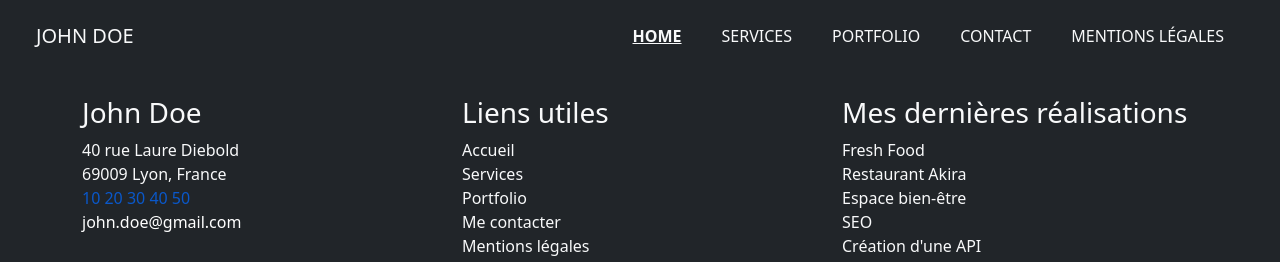
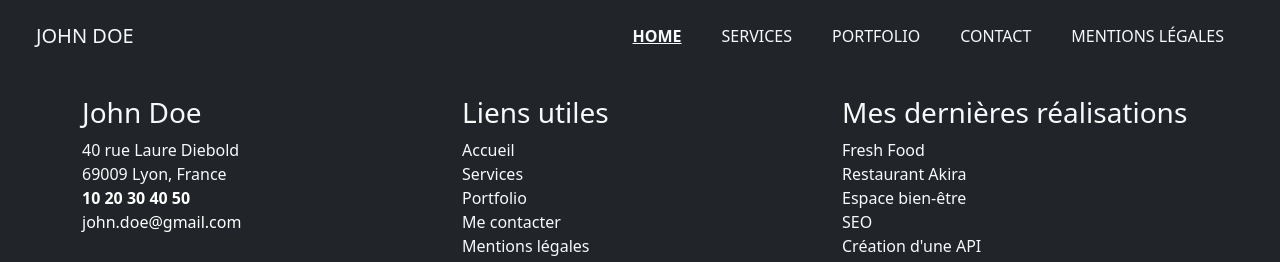
Before and after one commit to Laurinedbt/portfolio, a React (Create React App) app: page / in a window 1280 px wide. In both pictures the pointer is over the link "10 20 30 40 50". Shown: the top 262 px of the page. Built offline with nearby package versions, Linux system fonts and the light colour scheme.

Commit message:
Corrections footer

```diff
--- a/src/index.css
+++ b/src/index.css
@@ -19,6 +19,11 @@ footer a {
   color: white;
 }
 
+footer a:hover {
+  font-weight: bold;
+  color: white;
+}
+
 .bi {
   font-size: 2rem;
   color: white;
@@ -27,5 +32,5 @@ footer a {
 }
 
 .bi:hover {
-  opacity: 80%;
+  opacity: 100%;
 }
```
